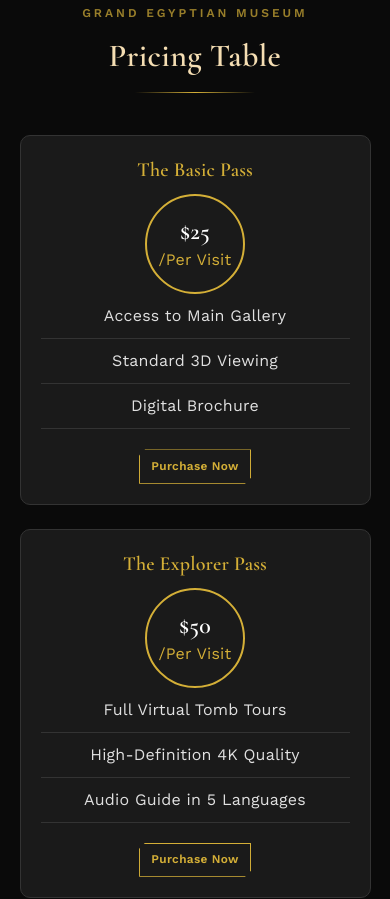
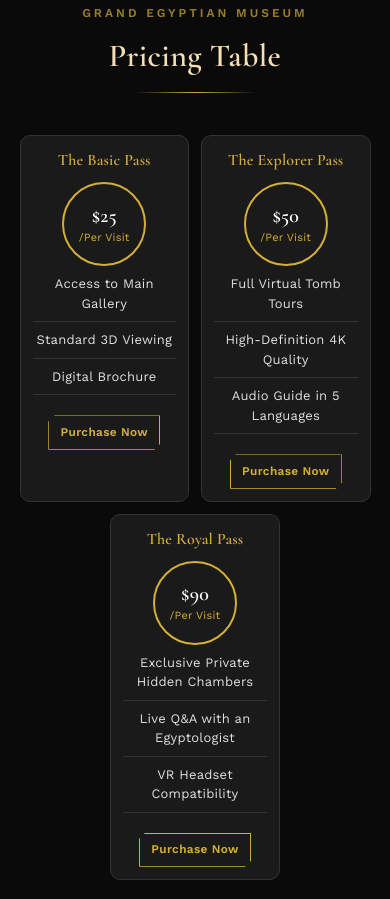
Before and after one commit to YSabbahy/Tomb, a React (Vite) app: page /#/ in a window 390 px wide. Shown: the part 6940-7839 px from the top of the page. Built offline with nearby package versions, Linux system fonts and the light colour scheme.

Commit message:
Update Pricing.jsx

```diff
--- a/src/components/Pricing.jsx
+++ b/src/components/Pricing.jsx
@@ -7,20 +7,20 @@
     <div>
       <SectionTitle title="Pricing Table" />
 
-      <div className="mx-auto my-8 grid w-[90%] max-w-[1200px] grid-cols-1 gap-6 sm:grid-cols-2 lg:grid-cols-3">
+      <div className="card-grid mx-auto my-8 w-[90%] max-w-[1200px]">
         {plans.map((plan) => (
           <div
             key={plan.id}
-            className="group relative overflow-hidden rounded-[10px] border border-[#333] bg-panel p-5 text-center transition duration-500 hover:-translate-y-1 hover:border-gold hover:shadow-[0_18px_40px_-20px_rgba(212,175,55,0.45)]"
+            className="group relative overflow-hidden rounded-[10px] border border-[#333] bg-panel p-3 text-center transition sm:p-5 duration-500 hover:-translate-y-1 hover:border-gold hover:shadow-[0_18px_40px_-20px_rgba(212,175,55,0.45)]"
           >
             <span className="absolute inset-0 -z-10 h-0 w-full bg-gold/10 transition-all duration-500 group-hover:h-full" />
-            <h2 className="mb-2.5 text-xl text-gold">{plan.name}</h2>
-            <div className="mx-auto flex h-[100px] w-[100px] flex-col items-center justify-center rounded-full border-2 border-gold p-2">
-              <h2 className="text-2xl text-white">{plan.price}</h2>
-              <p className="text-gold">/Per Visit</p>
+            <h2 className="mb-2.5 text-base text-gold sm:text-xl">{plan.name}</h2>
+            <div className="mx-auto flex h-[84px] w-[84px] flex-col sm:h-[100px] sm:w-[100px] items-center justify-center rounded-full border-2 border-gold p-2">
+              <h2 className="text-xl text-white sm:text-2xl">{plan.price}</h2>
+              <p className="text-[11px] text-gold sm:text-base">/Per Visit</p>
             </div>
             {plan.features.map((f) => (
-              <p key={f} className="border-b border-[#333] py-2.5 text-[#e0e0e0]">
+              <p key={f} className="border-b border-[#333] py-2 text-[13px] text-[#e0e0e0] sm:py-2.5 sm:text-base">
                 {f}
               </p>
             ))}
```
